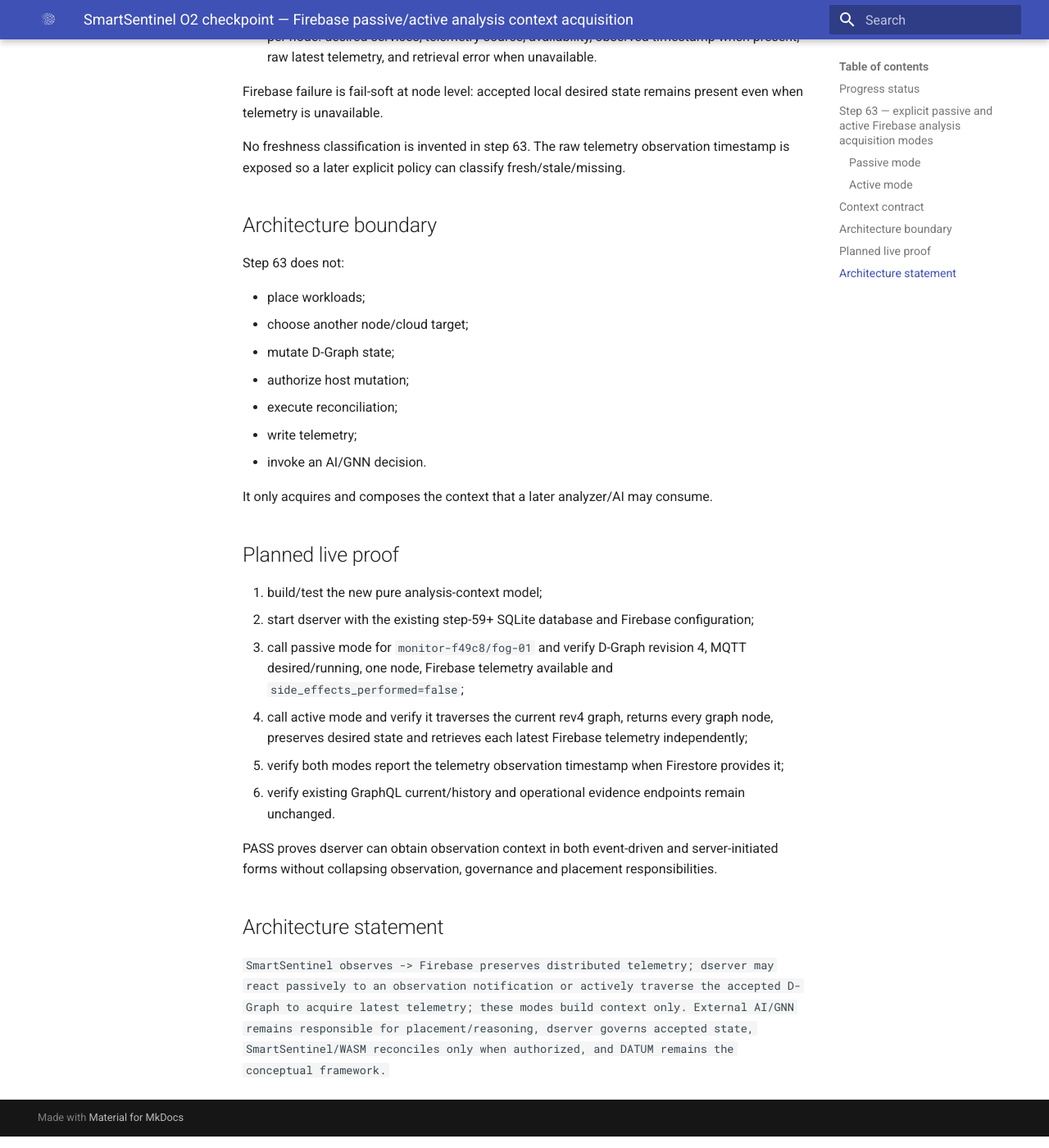
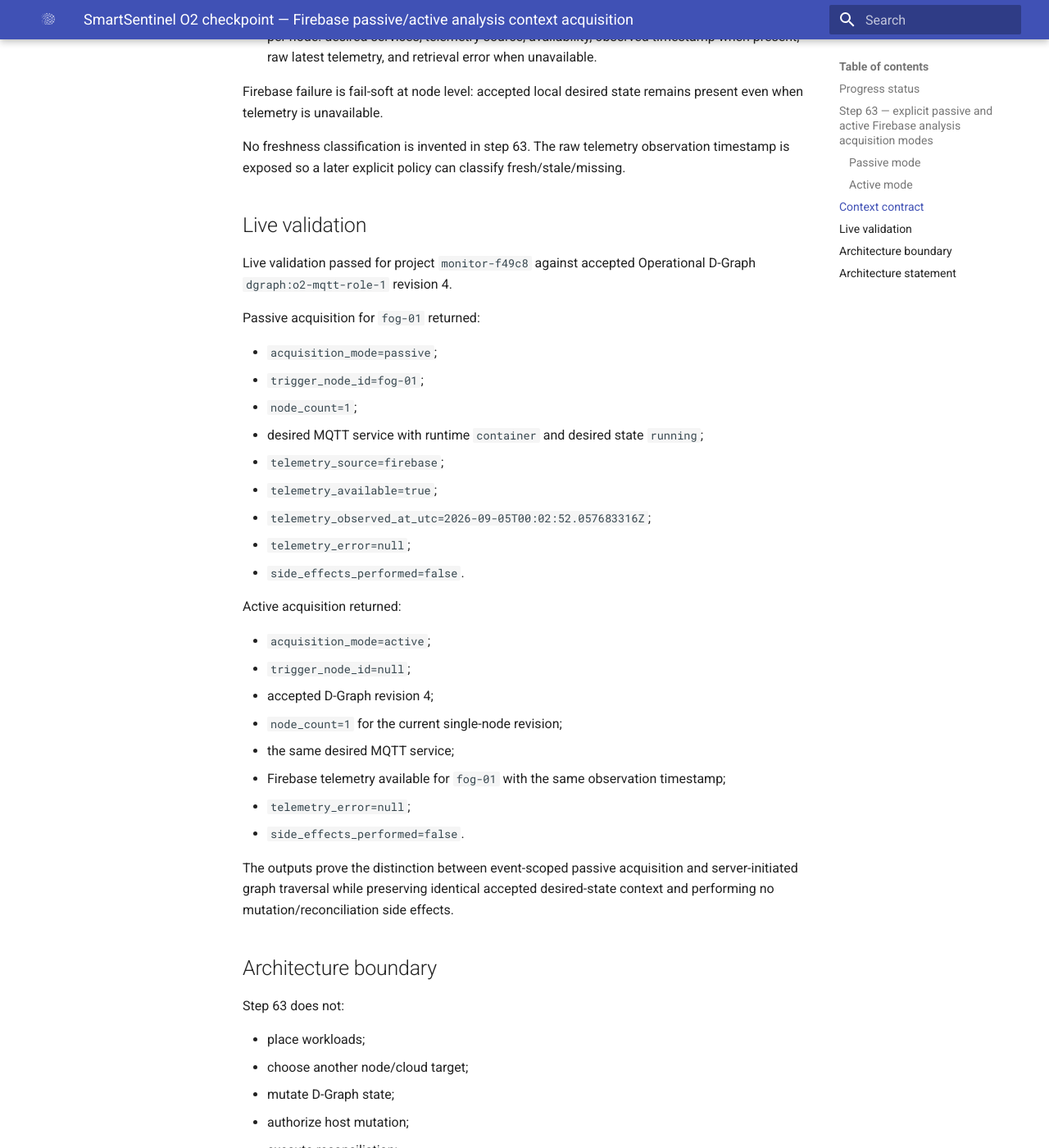
Before and after one commit to dnredson/datum, an MkDocs documentation site: the page built from documentation/checkpoints/SMARTSENTINEL_PROGRESS_2026-09-06_O2_FIREBASE_ANALYSIS_MODES.md, in a window 1280 px wide and 1400 px high, scrolled down 2130 px. Shown: the whole window at 82% size. Built offline with MkDocs 1.6.1 and Material for MkDocs 9.7.7, drawn with Linux system fonts in a browser that asks for light colours; some of the changed text lies outside the part shown.

Commit message:
Close step 63 Firebase analysis modes live validation

```diff
--- a/documentation/checkpoints/SMARTSENTINEL_PROGRESS_2026-09-06_O2_FIREBASE_ANALYSIS_MODES.md
+++ b/documentation/checkpoints/SMARTSENTINEL_PROGRESS_2026-09-06_O2_FIREBASE_ANALYSIS_MODES.md
@@ -69,6 +69,35 @@ Firebase failure is fail-soft at node level: accepted local desired state remain
 
 No freshness classification is invented in step 63. The raw telemetry observation timestamp is exposed so a later explicit policy can classify fresh/stale/missing.
 
+## Live validation
+
+Live validation passed for project `monitor-f49c8` against accepted Operational D-Graph `dgraph:o2-mqtt-role-1` revision 4.
+
+Passive acquisition for `fog-01` returned:
+
+- `acquisition_mode=passive`;
+- `trigger_node_id=fog-01`;
+- `node_count=1`;
+- desired MQTT service with runtime `container` and desired state `running`;
+- `telemetry_source=firebase`;
+- `telemetry_available=true`;
+- `telemetry_observed_at_utc=2026-09-05T00:02:52.057683316Z`;
+- `telemetry_error=null`;
+- `side_effects_performed=false`.
+
+Active acquisition returned:
+
+- `acquisition_mode=active`;
+- `trigger_node_id=null`;
+- accepted D-Graph revision 4;
+- `node_count=1` for the current single-node revision;
+- the same desired MQTT service;
+- Firebase telemetry available for `fog-01` with the same observation timestamp;
+- `telemetry_error=null`;
+- `side_effects_performed=false`.
+
+The outputs prove the distinction between event-scoped passive acquisition and server-initiated graph traversal while preserving identical accepted desired-state context and performing no mutation/reconciliation side effects.
+
 ## Architecture boundary
 
 Step 63 does not:
@@ -83,17 +112,6 @@ Step 63 does not:
 
 It only acquires and composes the context that a later analyzer/AI may consume.
 
-## Planned live proof
-
-1. build/test the new pure analysis-context model;
-2. start dserver with the existing step-59+ SQLite database and Firebase configuration;
-3. call passive mode for `monitor-f49c8/fog-01` and verify D-Graph revision 4, MQTT desired/running, one node, Firebase telemetry available and `side_effects_performed=false`;
-4. call active mode and verify it traverses the current rev4 graph, returns every graph node, preserves desired state and retrieves each latest Firebase telemetry independently;
-5. verify both modes report the telemetry observation timestamp when Firestore provides it;
-6. verify existing GraphQL current/history and operational evidence endpoints remain unchanged.
-
-PASS proves dserver can obtain observation context in both event-driven and server-initiated forms without collapsing observation, governance and placement responsibilities.
-
 ## Architecture statement
 
 `SmartSentinel observes -> Firebase preserves distributed telemetry; dserver may react passively to an observation notification or actively traverse the accepted D-Graph to acquire latest telemetry; these modes build context only. External AI/GNN remains responsible for placement/reasoning, dserver governs accepted state, SmartSentinel/WASM reconciles only when authorized, and DATUM remains the conceptual framework.`
```
Also changed, not shown: other parts of documentation/checkpoints/SMARTSENTINEL_PROGRESS_2026-09-06_O2_FIREBASE_ANALYSIS_MODES.md (+1 -1 lines).
